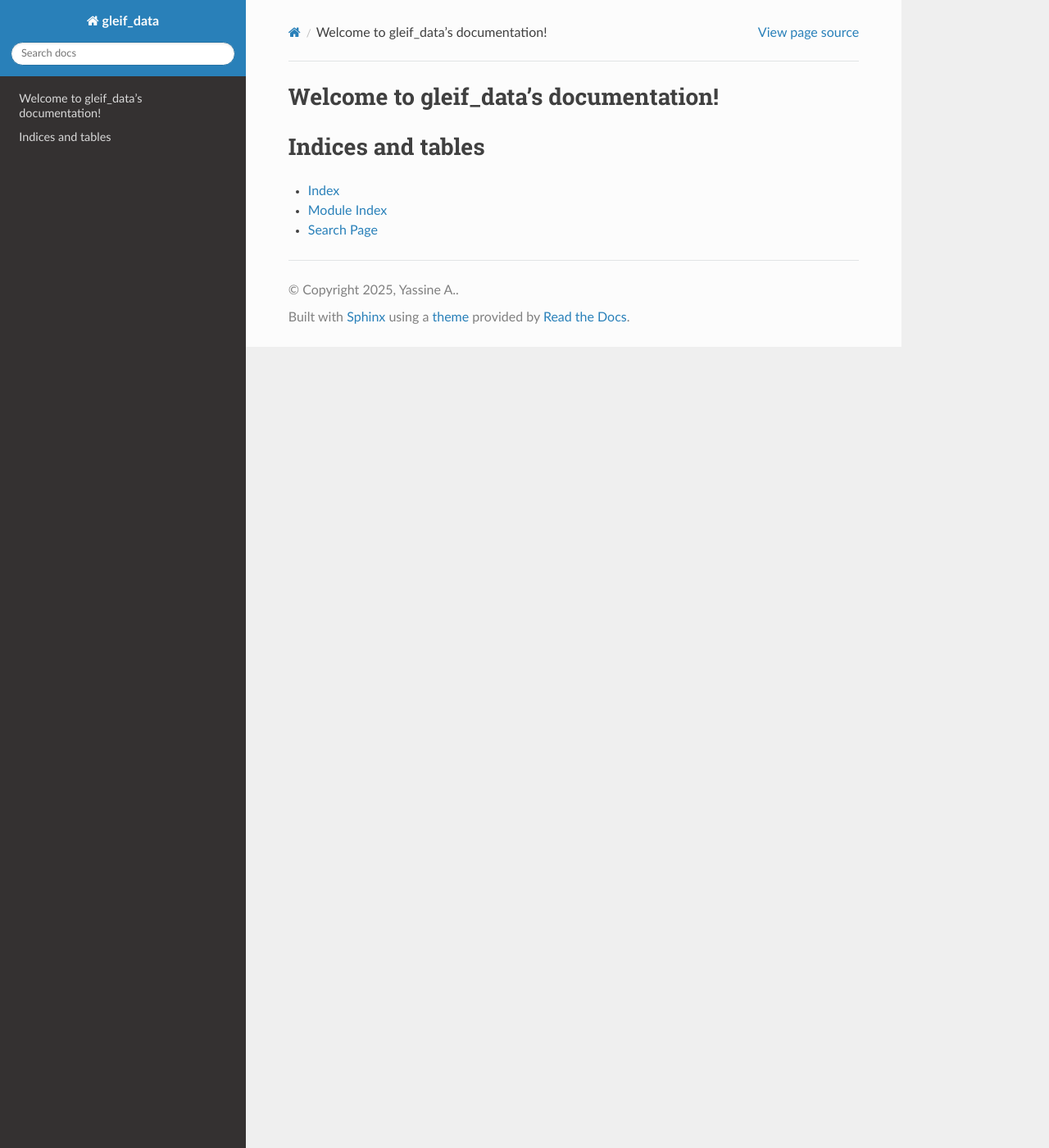
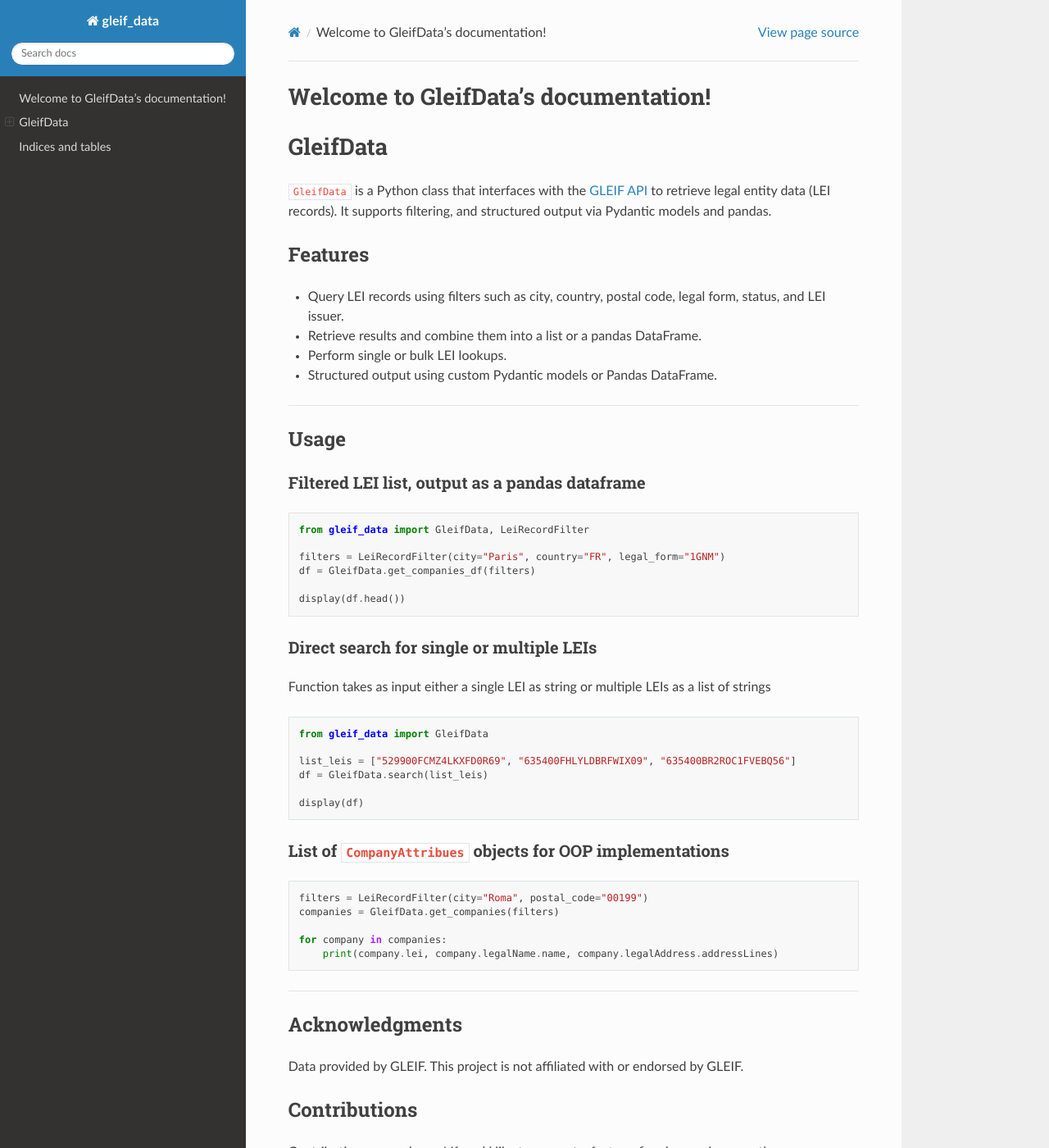
Before and after one commit to yassinaoukaili/gleif_data, a Sphinx documentation site: the page built from docs/source/index.rst, in a window 1280 px wide and 1400 px high. Shown: the whole window at 82% size. Built offline with Sphinx 7.4.7 and the Read the Docs theme 3.1.0, drawn with Linux system fonts in a browser that asks for light colours; some of the changed text lies outside the part shown.

Commit message:
Add rst documentation

```diff
--- a/docs/source/index.rst
+++ b/docs/source/index.rst
@@ -3,12 +3,14 @@
    You can adapt this file completely to your liking, but it should at least
    contain the root `toctree` directive.
 
-Welcome to gleif_data's documentation!
+Welcome to GleifData's documentation!
 ======================================
+
+.. include:: readme.rst
 
 .. toctree::
    :maxdepth: 2
-   :caption: Contents:
+   :caption: documentation:
 
 
 
--- /dev/null
+++ b/docs/source/readme.rst
@@ -0,0 +1,66 @@
+GleifData
+=========
+
+``GleifData`` is a Python class that interfaces with the `GLEIF API <https://www.gleif.org/en/about-lei/open-data/gleif-api>`_ to retrieve legal entity data (LEI records). It supports filtering, and structured output via Pydantic models and pandas.
+
+Features
+--------
+
+- Query LEI records using filters such as city, country, postal code, legal form, status, and LEI issuer.
+- Retrieve results and combine them into a list or a pandas DataFrame.
+- Perform single or bulk LEI lookups.
+- Structured output using custom Pydantic models or Pandas DataFrame.
+
+----
+
+Usage
+-----
+
+Filtered LEI list, output as a pandas dataframe
+~~~~~~~~~~~~~~~~~~~~~~~~~~~~~~~~~~~~~~~~~~~~~~~
+
+.. code-block:: python
+
+    from gleif_data import GleifData, LeiRecordFilter
+
+    filters = LeiRecordFilter(city="Paris", country="FR", legal_form="1GNM")
+    df = GleifData.get_companies_df(filters)
+
+    display(df.head())
+
+Direct search for single or multiple LEIs
+~~~~~~~~~~~~~~~~~~~~~~~~~~~~~~~~~~~~~~~~~
+
+Function takes as input either a single LEI as string or multiple LEIs as a list of strings
+
+.. code-block:: python
+
+    from gleif_data import GleifData
+
+    list_leis = ["529900FCMZ4LKXFD0R69", "635400FHLYLDBRFWIX09", "635400BR2ROC1FVEBQ56"]
+    df = GleifData.search(list_leis)
+
+    display(df)
+
+List of ``CompanyAttribues`` objects for OOP implementations
+~~~~~~~~~~~~~~~~~~~~~~~~~~~~~~~~~~~~~~~~~~~~~~~~~~~~~~~~~~~~
+
+.. code-block:: python
+
+    filters = LeiRecordFilter(city="Roma", postal_code="00199")
+    companies = GleifData.get_companies(filters)
+
+    for company in companies:
+        print(company.lei, company.legalName.name, company.legalAddress.addressLines)
+
+----
+
+Acknowledgments
+---------------
+
+Data provided by GLEIF. This project is not affiliated with or endorsed by GLEIF.
+
+Contributions
+------------
+
+Contributions are welcome! If you’d like to suggest a feature, fix a bug, or improve the documentation, feel free to open an issue or submit a pull request. Please make sure your changes are well-tested and follow the style of the existing code.
```
